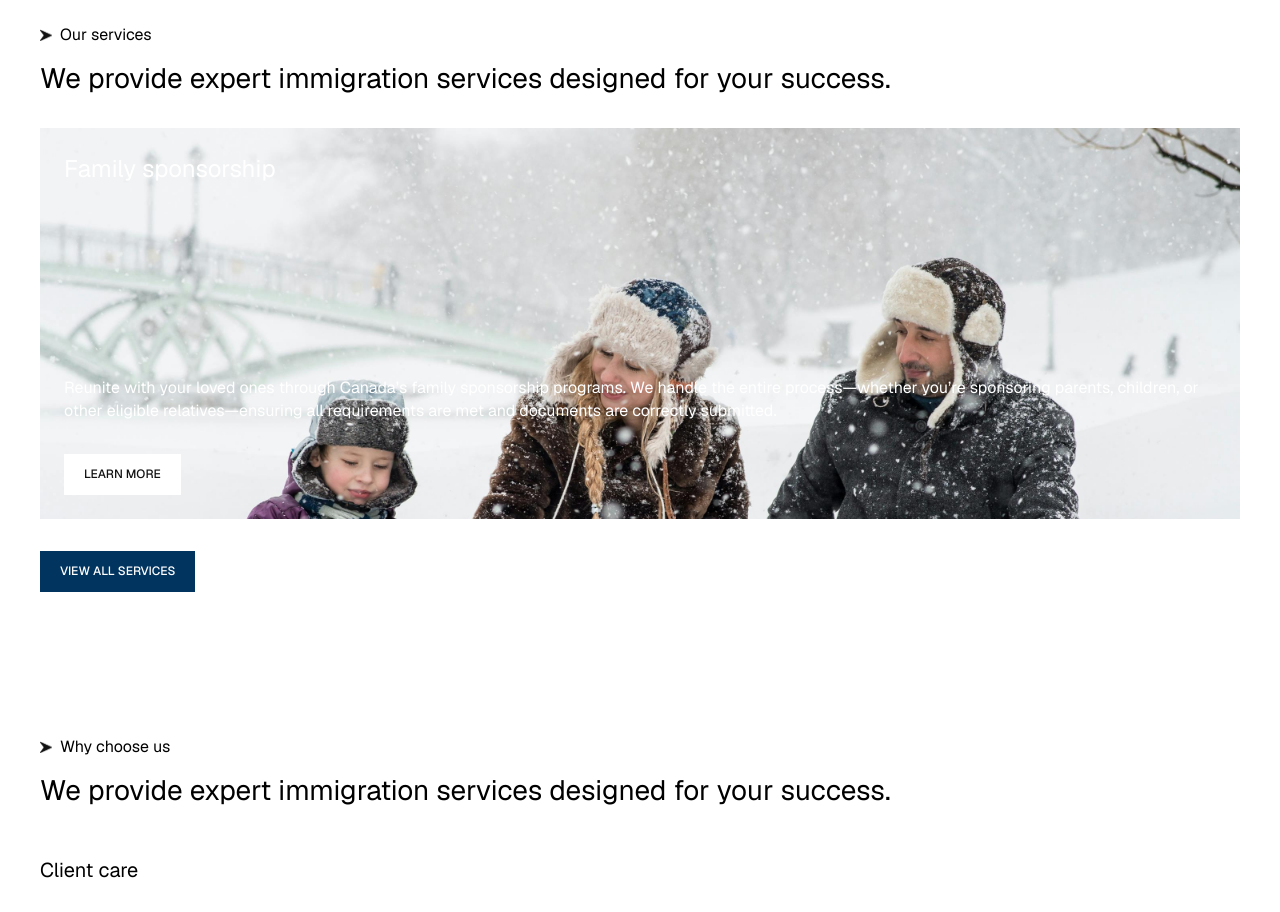
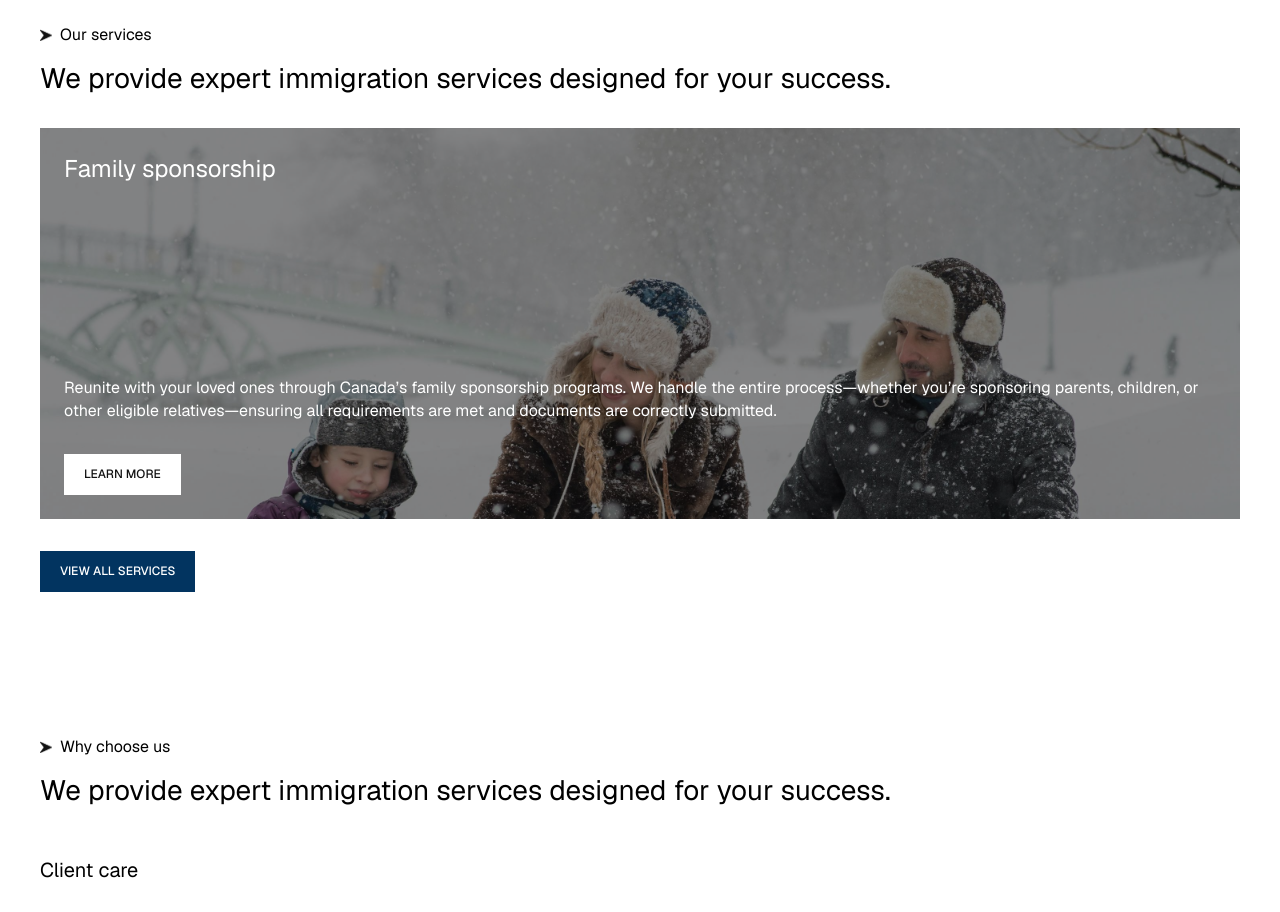
Before and after one commit to joewardperalta/northstead, a Next.js app: page / in a window 1280 px wide. Shown: the part 940-1852 px from the top of the page. Built offline with nearby package versions, Linux system fonts and the light colour scheme.

Commit message:
Update the style of the ServiceCard component that adds a black overlay so that the text can pop out more.

```diff
--- a/components/ServiceCard.tsx
+++ b/components/ServiceCard.tsx
@@ -20,12 +20,18 @@ export default function ServiceCard({
   return (
     <Link href={link}>
       <div
-        className={`service-card bg-cover ${className}`}
+        className={`service-card bg-cover relative ${className}`}
         style={{ backgroundImage: `url(/photos/${backgroundImg})` }}
       >
-        <TertiaryHeading className="mb-[12rem]">{title}</TertiaryHeading>
-        <p className="text-base leading-[1.4] mb-8">{description}</p>
-        <button className="btn">Learn more</button>
+        {/* Overlay */}
+        <div className="bg-black/50 absolute inset-0"></div>
+
+        {/* Content */}
+        <div className="relative z-10">
+          <TertiaryHeading className="mb-[12rem]">{title}</TertiaryHeading>
+          <p className="text-base leading-[1.4] mb-8">{description}</p>
+          <button className="btn">Learn more</button>
+        </div>
       </div>
     </Link>
   );
```
Also changed, not shown: utils/getServiceByName.ts (+6 -1 lines).
